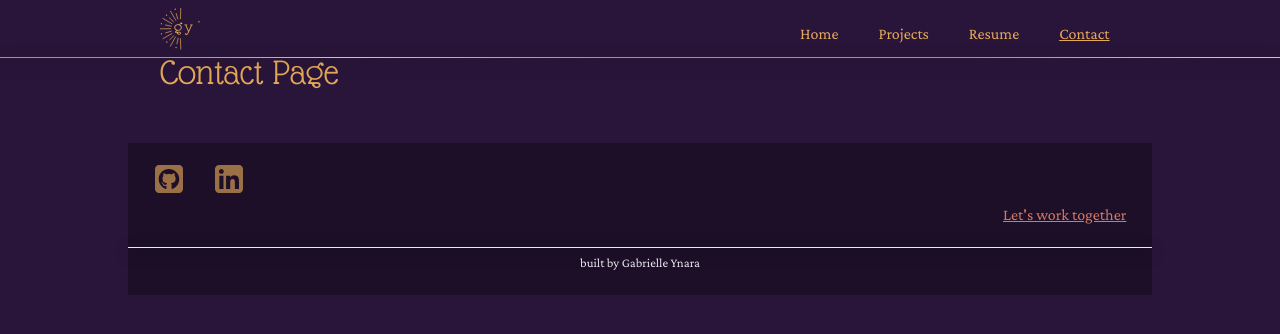
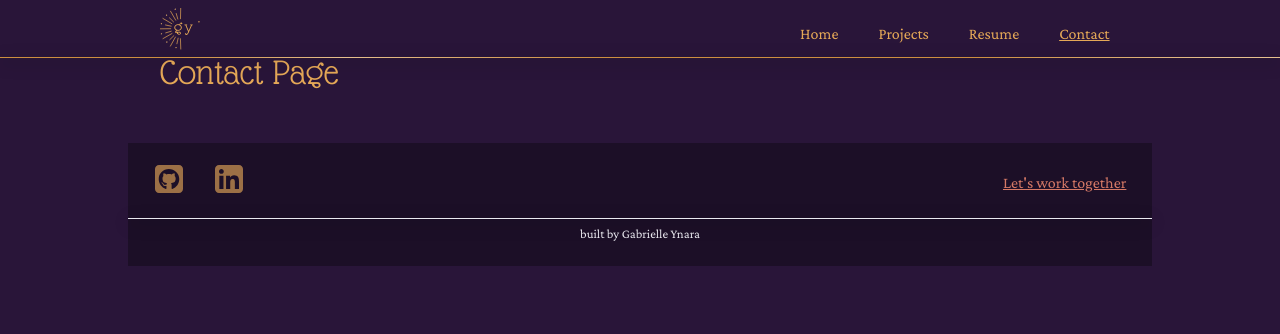
Before and after one commit to GabrielleYnara/portfolio, a React (Vite) app in the folder react-app/: page /Contact in a window 1280 px wide. Shown: the top 334 px of the page. Built offline with nearby package versions, Linux system fonts and the light colour scheme.

Commit message:
Adjust footer style for medium devices

```diff
--- a/react-app/src/components/Footer/Footer.scss
+++ b/react-app/src/components/Footer/Footer.scss
@@ -27,7 +27,7 @@ footer > div {
 footer > div + p {
     position: relative;
     text-align: center;
-    margin-top: 1rem;
+    margin-top: 1.2rem;
     margin-bottom: 0;
     font-size: 0.8rem;
 }
@@ -42,3 +42,10 @@ footer > div + p::before {
     background: $bodyText_darkTheme;
     box-shadow: 0px 4px 15px 0px rgba(0,0,0,0.75);
 }
+
+/* ------------------------------ Styling for small-medium screens ------------------------------ */
+@media (min-width: 425px) {
+    footer > div a {
+        margin-top: 0;
+    }
+}
```
